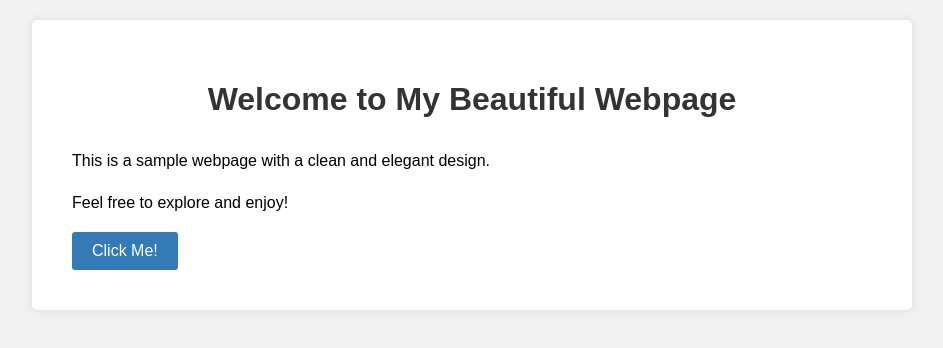
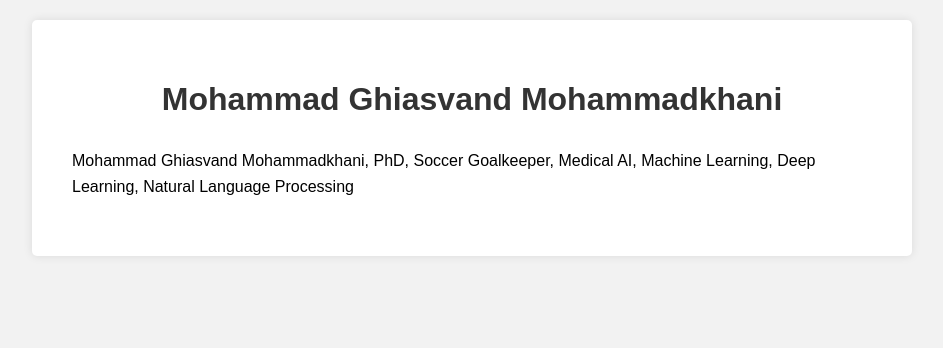
Before and after one commit to mghiasvandm/mghiasvandm.github.io, a plain HTML site: page index.html in a window 1280 px wide. Shown: the whole page, without its empty margins (168-1111 px from the left). Drawn offline with Linux system fonts and the light colour scheme.

Commit message:
Update index.html

```diff
--- a/index.html
+++ b/index.html
@@ -50,10 +50,8 @@
 </head>
 <body>
   <div class="container">
-    <h1>Welcome to My Beautiful Webpage</h1>
-    <p>This is a sample webpage with a clean and elegant design.</p>
-    <p>Feel free to explore and enjoy!</p>
-    <a href="#" class="button">Click Me!</a>
+    <h1>Mohammad Ghiasvand Mohammadkhani</h1>
+    <p>Mohammad Ghiasvand Mohammadkhani, PhD, Soccer Goalkeeper, Medical AI, Machine Learning, Deep Learning, Natural Language Processing</p>
   </div>
 </body>
 </html>
```
